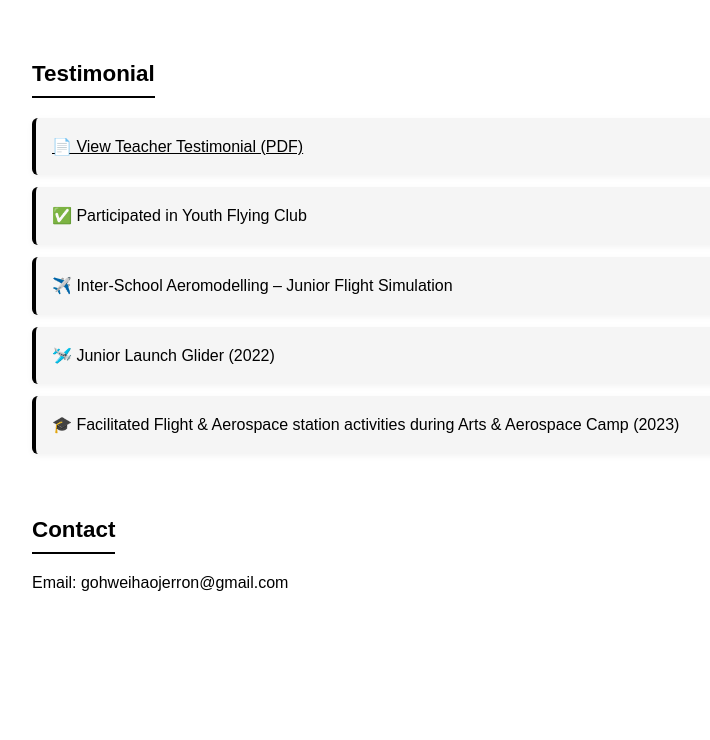
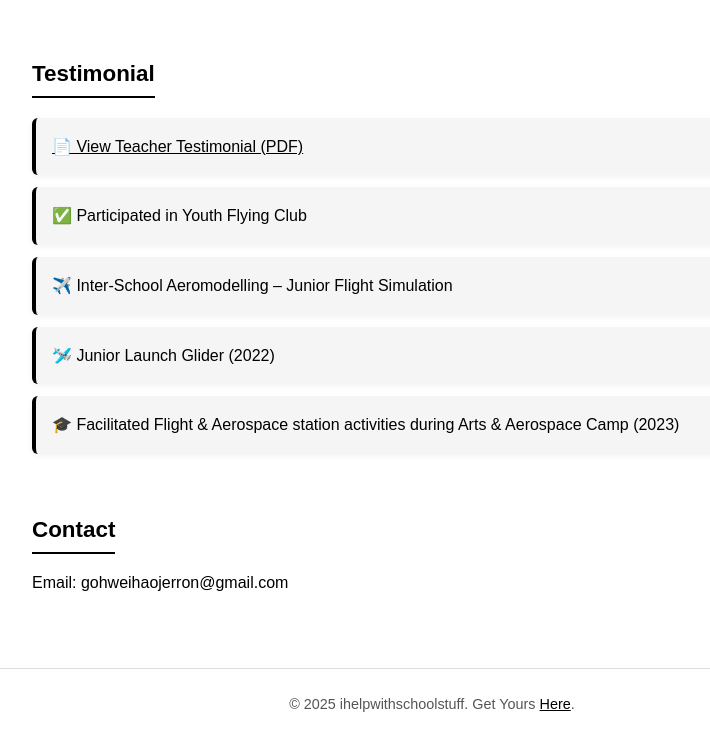
Before and after one commit to ihelpwithschoolstuff/for-jerron-portfolio, a plain HTML site: page index.html in a window 1280 px wide. Shown: the part 3206-3946 px from the top of the page, without its empty margins (208-918 px from the left). Before the commit the page ends 3874 px from the top, so only its background shows below. Drawn offline with Linux system fonts and the light colour scheme.

Commit message:
index.html

```diff
--- a/index.html
+++ b/index.html
@@ -136,5 +136,9 @@
       <p>Email: gohweihaojerron@gmail.com</p>
     </section>
   </main>
+
+<footer>
+  &copy; 2025 ihelpwithschoolstuff. Get Yours <a href="mailto:schoolonly974@gmail.com" target="_blank" rel="noopener">Here</a>.
+</footer>
 </body>
 </html>
```
